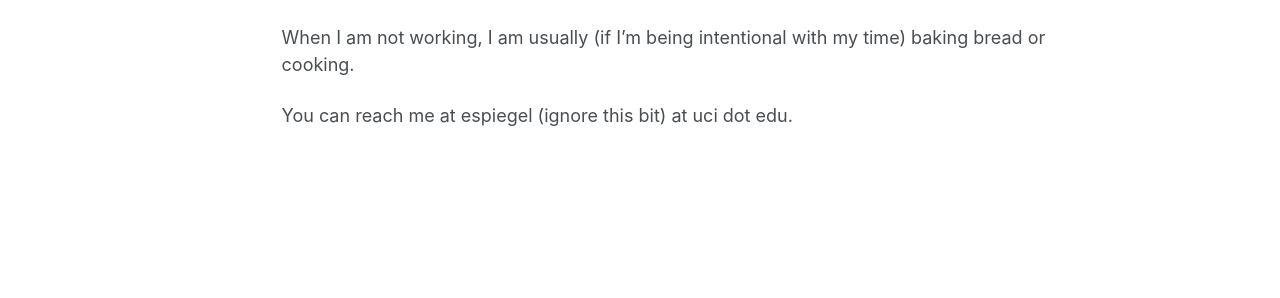
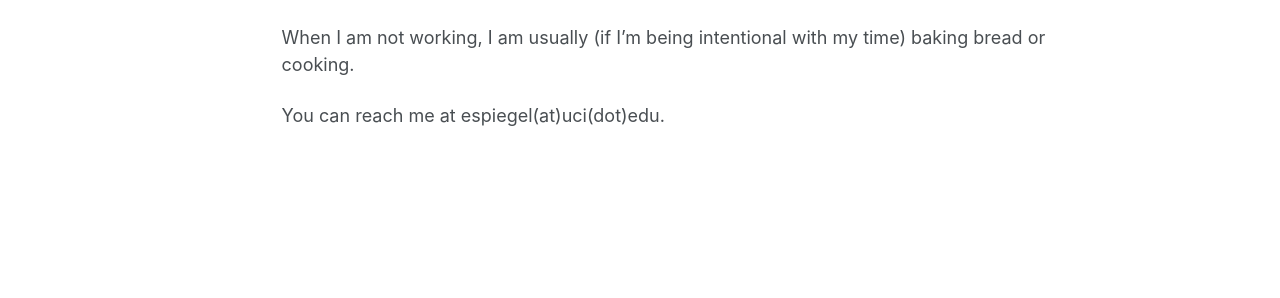
Before and after one commit to elijahspiegel/elijahspiegel.github.io, a Jekyll site: the page built from _pages/about.md, in a window 1280 px wide. Shown: the part 378-676 px from the top of the page. Built offline with Jekyll 4.4.1, drawn with Linux system fonts in a browser that asks for light colours; a style sheet for code colours, icons or effects is not loaded.

Commit message:
Update about.md

```diff
--- a/_pages/about.md
+++ b/_pages/about.md
@@ -16,4 +16,4 @@ You can find more details in my [publications](/publications/) and [CV](/cv/).
 
 When I am not working, I am usually (if I'm being intentional with my time) baking bread or cooking.
 
-You can reach me at espiegel (ignore this bit) at uci dot edu.
+You can reach me at espiegel(at)uci(dot)edu.
```
